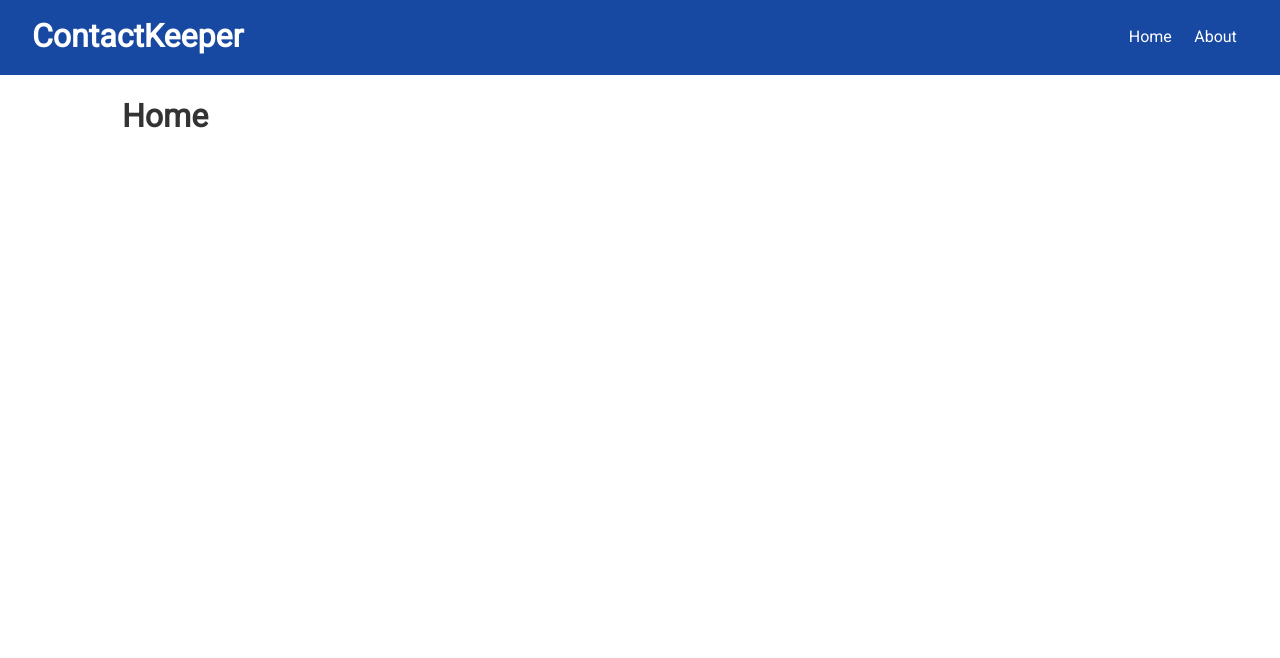
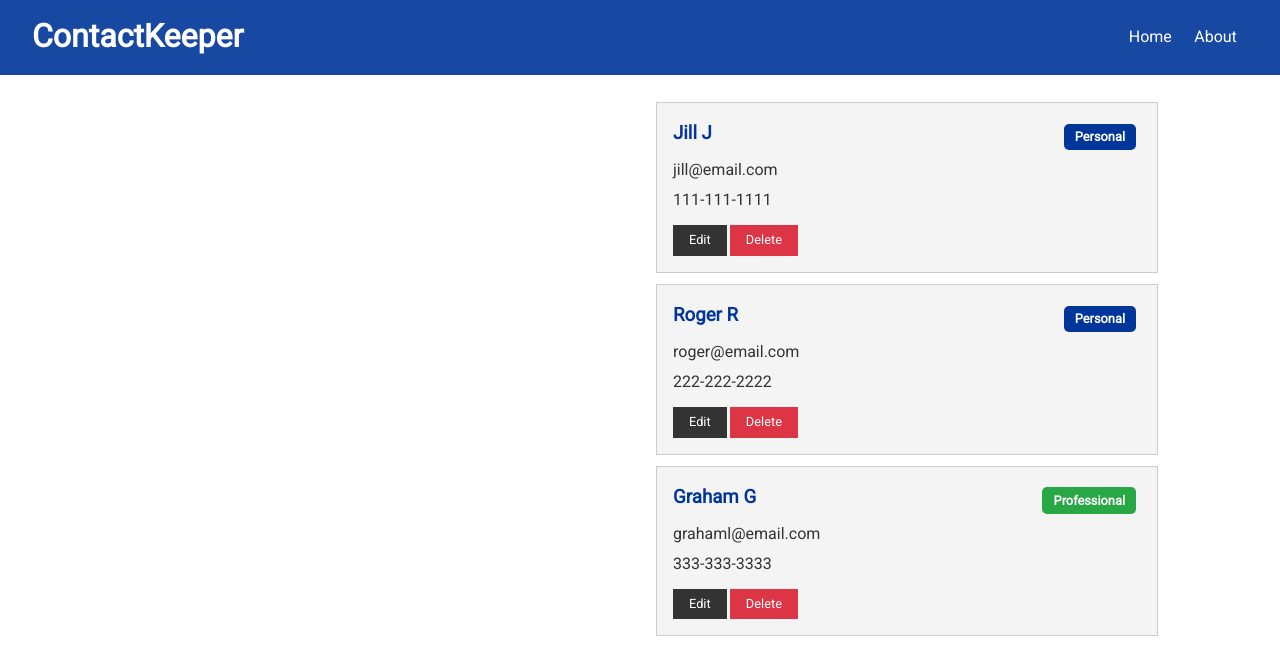
Before and after one commit to darrenbarklie/react-contact-keeper, a React (Create React App) app in the folder client/: page / in a window 1280 px wide. Shown: the top 658 px of the page. Built offline with nearby package versions, Linux system fonts and the light colour scheme; the HTML template or start-up script is replaced by a standard one.

Commit message:
Create Contacts, ContactItem components, map from State, create UI

```diff
--- /dev/null
+++ b/client/src/components/contacts/ContactItem.js
@@ -0,0 +1,45 @@
+import React from 'react'
+import PropTypes from 'prop-types'
+
+const ContactItem = ({ contact }) => {
+  const { id, name, email, phone, type } = contact
+
+  return (
+    <div className="card bg-light">
+      <h3 className="text-primary text-left">
+        {name}{' '}
+        <span
+          style={{ float: 'right' }}
+          className={
+            'badge ' +
+            (type === 'professional' ? 'badge-success' : 'badge-primary')
+          }
+        >
+          {type.charAt(0).toUpperCase() + type.slice(1)}
+        </span>
+      </h3>
+      <ul className="list">
+        {email && (
+          <li>
+            <i className="fas fa-envelope-open"></i> {email}
+          </li>
+        )}
+        {phone && (
+          <li>
+            <i className="fas fa-phone"></i> {phone}
+          </li>
+        )}
+      </ul>
+      <p>
+        <button className="btn btn-dark btn-sm">Edit</button>
+        <button className="btn btn-danger btn-sm">Delete</button>
+      </p>
+    </div>
+  )
+}
+
+ContactItem.propTypes = {
+  contact: PropTypes.object.isRequired,
+}
+
+export default ContactItem
--- /dev/null
+++ b/client/src/components/contacts/Contacts.js
@@ -0,0 +1,19 @@
+import React, { Fragment, useContext } from 'react'
+import ContactItem from './ContactItem'
+import ContactContext from '../../context/contact/contactContext'
+
+const Contacts = () => {
+  const contactContext = useContext(ContactContext)
+
+  const { contacts } = contactContext
+
+  return (
+    <Fragment>
+      {contacts.map(contact => (
+        <ContactItem key={contact.id} contact={contact} />
+      ))}
+    </Fragment>
+  )
+}
+
+export default Contacts
--- a/client/src/components/pages/Home.js
+++ b/client/src/components/pages/Home.js
@@ -1,9 +1,13 @@
 import React from 'react'
+import Contacts from '../contacts/Contacts'
 
 const Home = () => {
   return (
-    <div>
-      <h1>Home</h1>
+    <div className="grid-2">
+      <div>{/* Contact Form */}</div>
+      <div>
+        <Contacts />
+      </div>
     </div>
   )
 }
```
